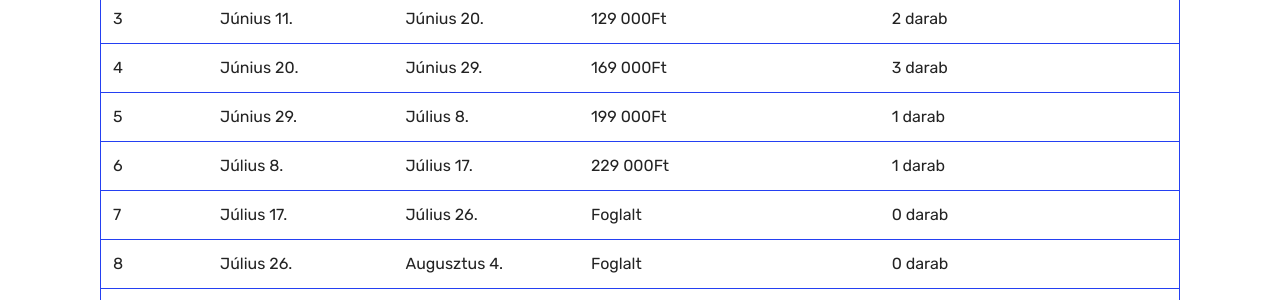
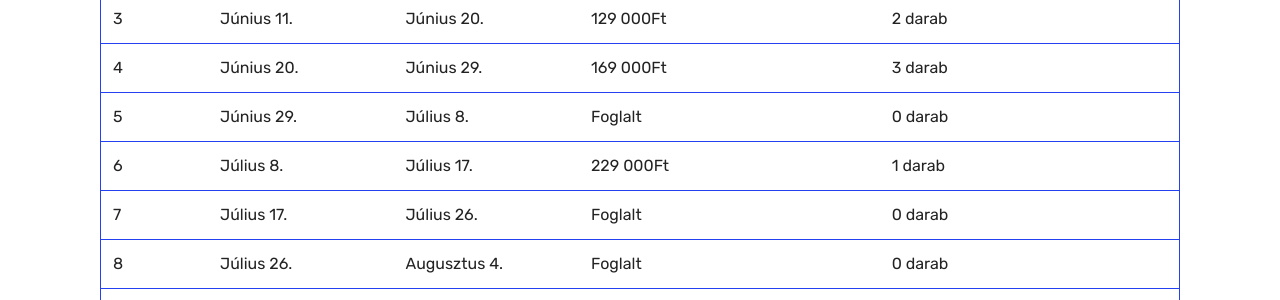
Before and after one commit to marklaszlo9/korinos_new, a Jekyll site: the page built from arak.html, in a window 1280 px wide and 900 px high. Shown: the part 325-625 px from the top of the window. Built offline with Jekyll 4.4.1, drawn with Linux system fonts in a browser that asks for light colours.

Commit message:
Update arak.html

```diff
--- a/arak.html
+++ b/arak.html
@@ -62,7 +62,7 @@
               <td class="body-item mbr-fonts-style display-7">2</td><td class="body-item mbr-fonts-style display-7">Június 2.</td><td class="body-item mbr-fonts-style display-7">Június 11.</td><td class="body-item mbr-fonts-style display-7">89 000Ft</td><td class="body-item mbr-fonts-style display-7">1 darab</td></tr><tr>
               <td class="body-item mbr-fonts-style display-7">3</td><td class="body-item mbr-fonts-style display-7">Június 11.</td><td class="body-item mbr-fonts-style display-7">Június 20.</td><td class="body-item mbr-fonts-style display-7">129 000Ft</td><td class="body-item mbr-fonts-style display-7">2 darab</td></tr><tr>
               <td class="body-item mbr-fonts-style display-7">4</td><td class="body-item mbr-fonts-style display-7">Június 20.</td><td class="body-item mbr-fonts-style display-7">Június 29.</td><td class="body-item mbr-fonts-style display-7">169 000Ft</td><td class="body-item mbr-fonts-style display-7">3 darab</td></tr><tr>
-              <td class="body-item mbr-fonts-style display-7">5</td><td class="body-item mbr-fonts-style display-7">Június 29.</td><td class="body-item mbr-fonts-style display-7">Július 8.</td><td class="body-item mbr-fonts-style display-7">199 000Ft</td><td class="body-item mbr-fonts-style display-7">1 darab</td></tr><tr>
+              <td class="body-item mbr-fonts-style display-7">5</td><td class="body-item mbr-fonts-style display-7">Június 29.</td><td class="body-item mbr-fonts-style display-7">Július 8.</td><td class="body-item mbr-fonts-style display-7">Foglalt</td><td class="body-item mbr-fonts-style display-7">0 darab</td></tr><tr>
               <td class="body-item mbr-fonts-style display-7">6</td><td class="body-item mbr-fonts-style display-7">Július 8.</td><td class="body-item mbr-fonts-style display-7">Július 17.</td><td class="body-item mbr-fonts-style display-7">229 000Ft</td><td class="body-item mbr-fonts-style display-7">1 darab</td></tr><tr>
               <td class="body-item mbr-fonts-style display-7">7</td><td class="body-item mbr-fonts-style display-7">Július 17.</td><td class="body-item mbr-fonts-style display-7">Július 26.</td><td class="body-item mbr-fonts-style display-7">Foglalt</td><td class="body-item mbr-fonts-style display-7">0 darab</td></tr><tr>
               <td class="body-item mbr-fonts-style display-7">8</td><td class="body-item mbr-fonts-style display-7">Július 26.</td><td class="body-item mbr-fonts-style display-7">Augusztus 4.</td><td class="body-item mbr-fonts-style display-7">Foglalt</td><td class="body-item mbr-fonts-style display-7">0 darab</td></tr><tr>
```
